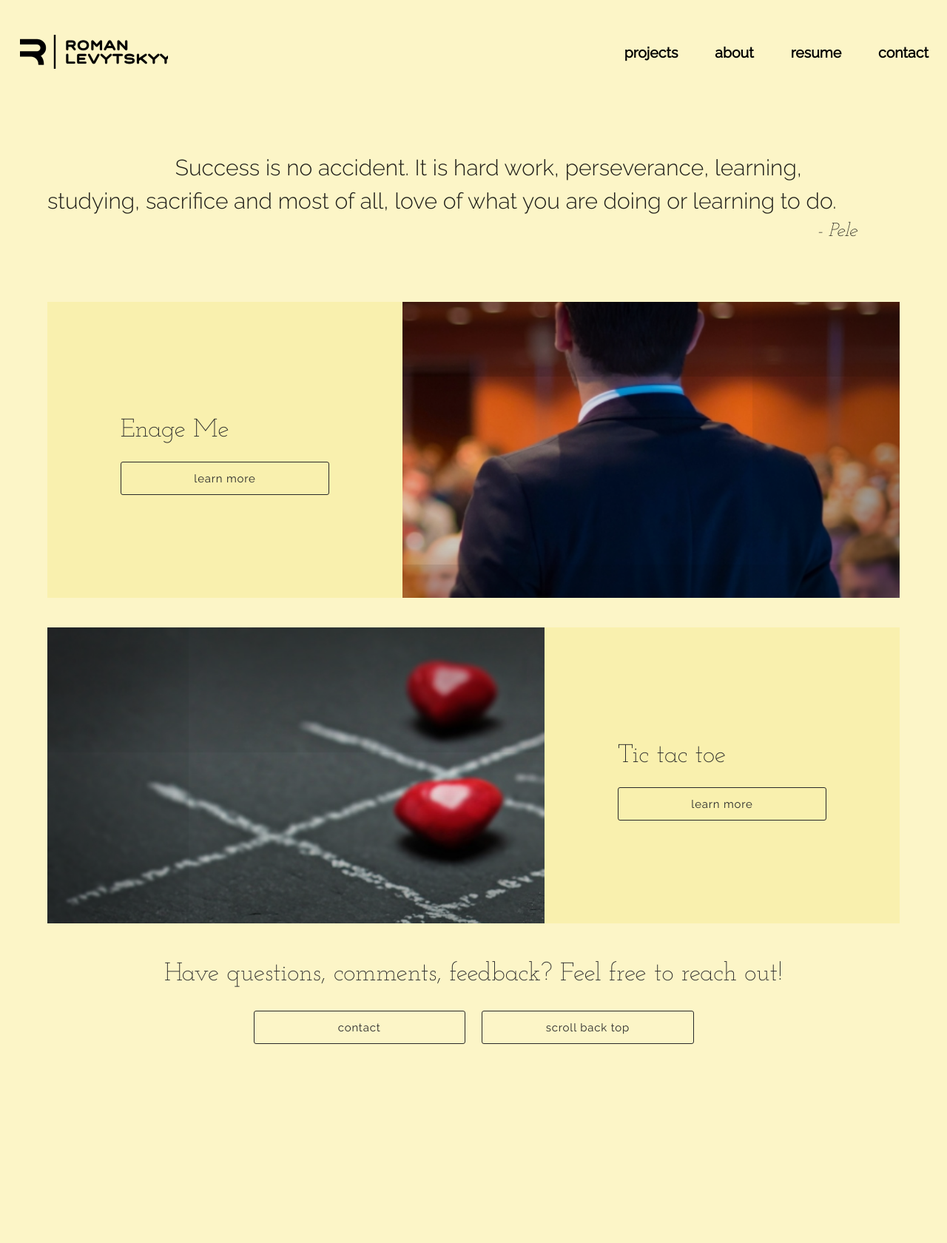
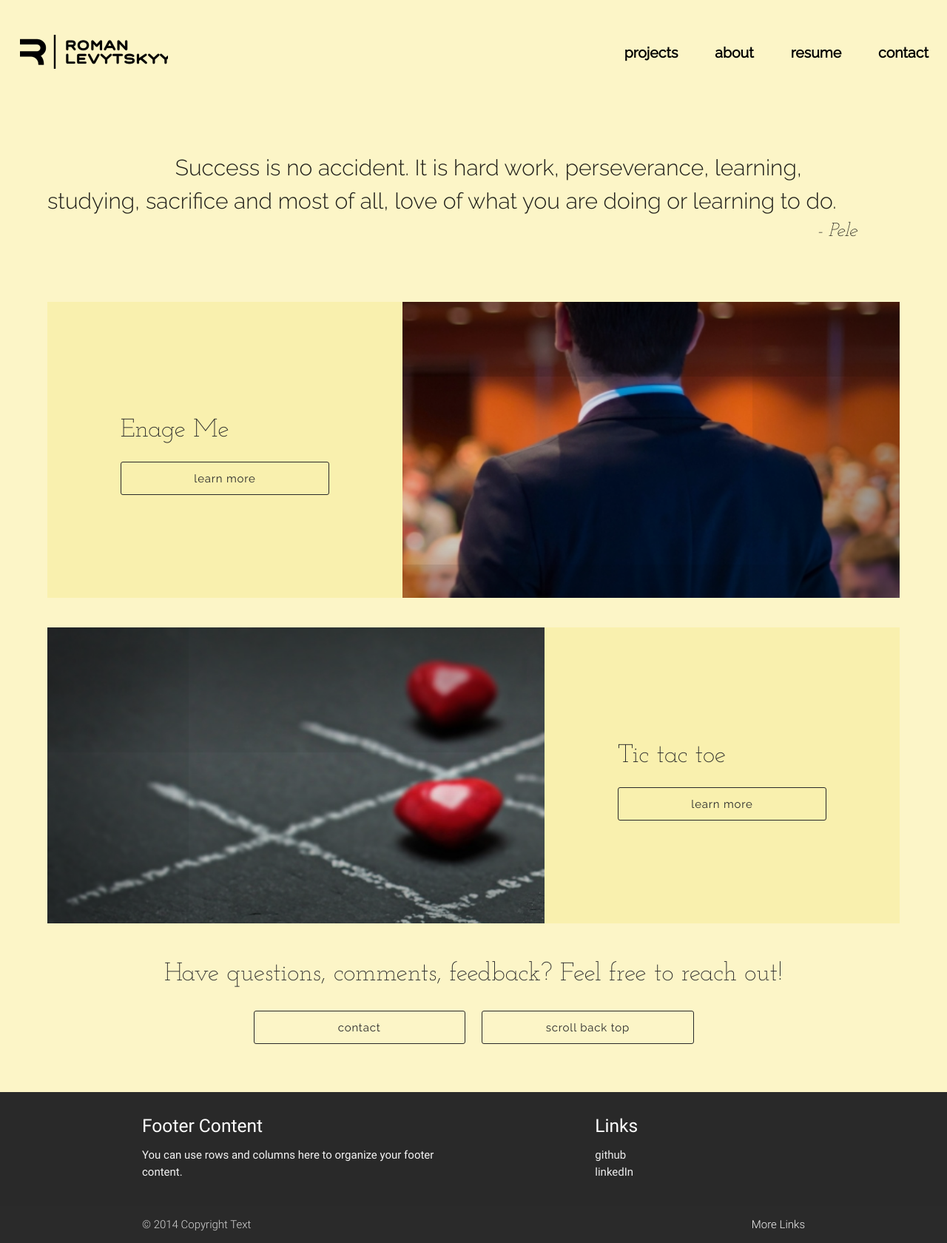
Before and after one commit to LevytsRoman/levytsroman.github.io, a Jekyll site: the page built from projects.html, in a window 1280 px wide. Shown: the whole page at 74% size. Built offline with Jekyll 4.4.1, drawn with Linux system fonts in a browser that asks for light colours; nearby versions of some CDN libraries; before the commit the page ends 1456 px from its top, so only the background shows below that.

Commit message:
add footer

```diff
--- a/_includes/footer.html
+++ b/_includes/footer.html
@@ -0,0 +1,23 @@
+<footer class="page-footer my_footer">
+          <div class="container">
+            <div class="row">
+              <div class="col l6 s12">
+                <h5 class="white-text">Footer Content</h5>
+                <p class="grey-text text-lighten-4">You can use rows and columns here to organize your footer content.</p>
+              </div>
+              <div class="col l4 offset-l2 s12">
+                <h5 class="white-text">Links</h5>
+                <ul>
+                  <li><a class="grey-text text-lighten-3" href="#!">github</a></li>
+                  <li><a class="grey-text text-lighten-3" href="#!">linkedIn</a></li>
+                </ul>
+              </div>
+            </div>
+          </div>
+          <div class="footer-copyright">
+            <div class="container">
+            © 2014 Copyright Text
+            <a class="grey-text text-lighten-4 right" href="#!">More Links</a>
+            </div>
+          </div>
+        </footer>
--- a/_layouts/not_homepage.html
+++ b/_layouts/not_homepage.html
@@ -8,5 +8,5 @@ layout: default
 
   {{content}}
 
-  {% include footer.html %}
 </div>
+{% include footer.html %}
--- a/assets/css/main.css
+++ b/assets/css/main.css
@@ -507,6 +507,10 @@ i {
   color: #009999; }
 
 /* Literal.Number.Integer.Long */
+.my_footer {
+  background-color: #292929;
+  margin-top: 40px; }
+
 .resume-wrapper button {
   margin-top: 50px; }
 
@@ -598,7 +602,7 @@ nav ul li {
   margin-left: auto;
   margin-right: auto; }
 
-.projects-botom {
+.projects-bottom {
   margin-top: 50px; }
 
 #email_modal {
--- a/assets/css/main.scss
+++ b/assets/css/main.scss
@@ -54,6 +54,10 @@ $cover-color: #f9f0ae;
 //   background-color: orange;
 //
 // }
+.my_footer {
+  background-color: $dark-grey;
+  margin-top: 40px;
+}
 
 .resume-wrapper {
   button {
@@ -168,7 +172,7 @@ nav ul li {
   margin-right: auto ;
 }
 
-.projects-botom {
+.projects-bottom {
   margin-top: 50px;
 }
 
--- a/projects.html
+++ b/projects.html
@@ -76,7 +76,7 @@ layout: not_homepage
   {% endfor %}
 </div>
 
-<div class="projects-botom center-align">
+<div class="projects-bottom center-align">
   <h1 class="heading">Have questions, comments, feedback? Feel free to reach out!</h1>
   <div class="row">
     <div class="col m6 offset-m3 s12">
```
Also changed, not shown: 1 other file.
